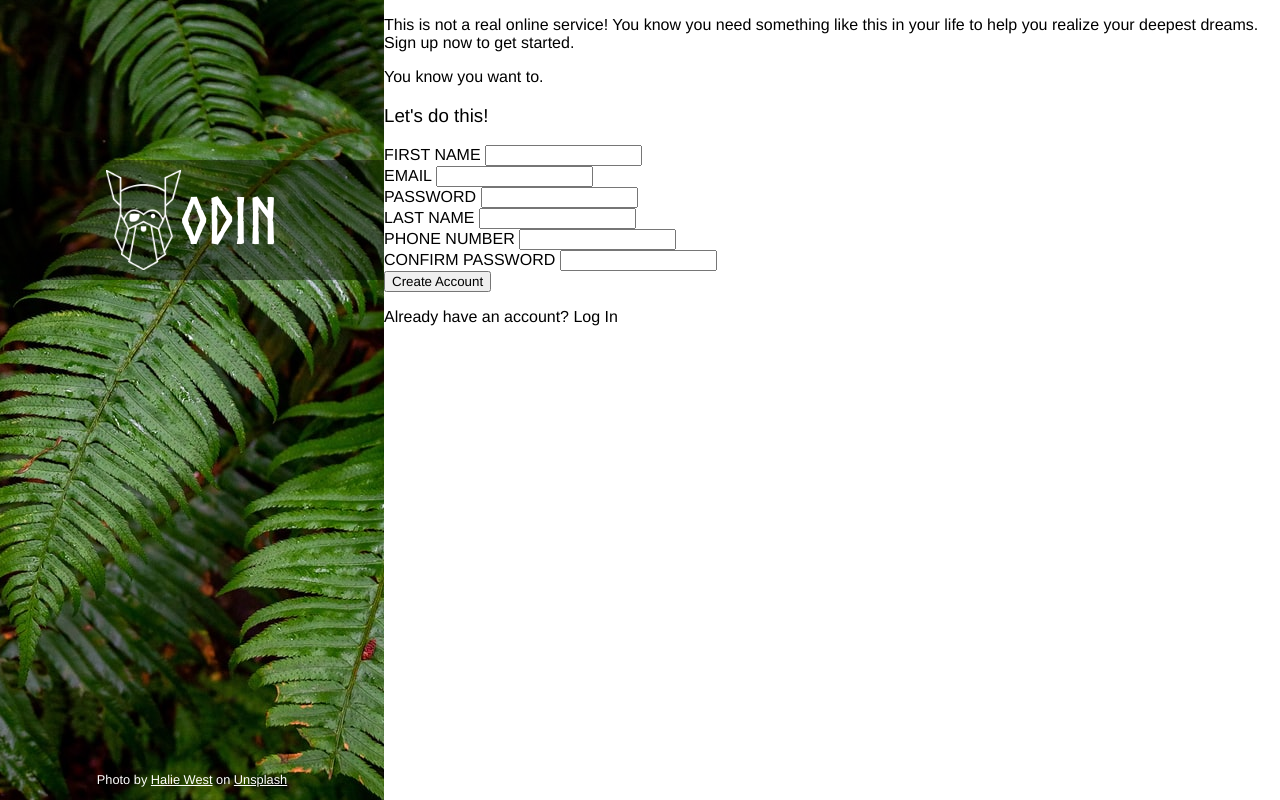
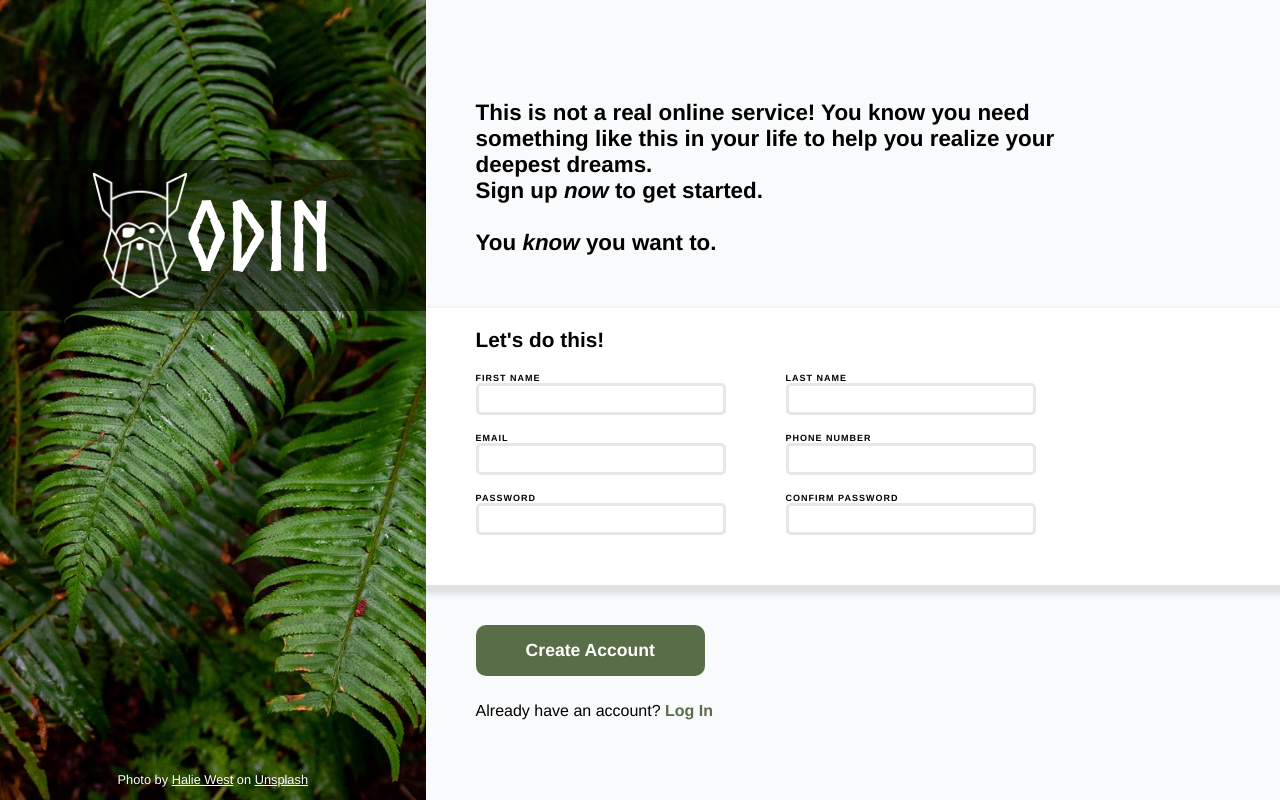
Before and after one commit to yulopadua/sign-up-form, a plain HTML site: page index.html in a window 1280 px wide. Drawn offline with Linux system fonts and the light colour scheme.

Commit message:
Add style

```diff
--- a/index.html
+++ b/index.html
@@ -11,21 +11,24 @@
 
     <div class="content">
         <div class="image-section">
-            <div class="background-image">
             <div class="logo">
                 <img src="./assets/odin-lined.png" alt="odin logo">
                 ODIN
             </div>
             <p>Photo by <a href="">Halie West</a> on <a href="">Unsplash</a></p>
         </div>
-        </div>
 
         <div class="text-section">
 
-            <p>This is not a real online service! You know you need something like this in your life to help you realize your deepest dreams. Sign up now to get started.</p>
-            <p>You know you want to.</p>
+            <p>This is not a real online service! You know you need something like this in your life to help you realize your deepest dreams.
+            <br>
+            Sign up <i>now</i> to get started.
+            <br>
+            <br>
+            You <i>know</i> you want to.</p>
 
-            <form>
+            <form action="#">
+                <div class="form-section">
                     <h3>Let's do this!</h3>
 
                     <div class="inputs">
@@ -35,8 +38,19 @@
                                 <input type="text" name="firstName" id="first-name">
                             </div>
                             <div>
+                                <label for="last-name">LAST NAME</label>
+                                <input type="text" name="lastName" id="last-name">
+                            </div>
+                        </div>
+
+                        <div>
+                            <div>
                                 <label for="email">EMAIL</label>
                                 <input type="email" name="email" id="email">
+                            </div>
+                            <div>
+                                <label for="phone-number">PHONE NUMBER</label>
+                                <input type="tel" name="phoneNumber" id="phone-number">
                             </div>
                         </div>
 
@@ -46,29 +60,18 @@
                                 <input type="password" name="password" id="password">
                             </div>
                             <div>
-                            <label for="last-name">LAST NAME</label>
-                            <input type="text" name="lastName" id="last-name">
-                        </div>
-                    </div>
-
-                    <div>
-                        <div>
-                            <label for="phone-number">PHONE NUMBER</label>
-                            <input type="tel" name="phoneNumber" id="phone-number">
-                        </div>
-                        <div>
                                 <label for="confirm-password">CONFIRM PASSWORD</label>
                                 <input type="password" name="confirm-password" id="confirm-password">
                             </div>
                         </div>
                     </div>
+                </div>
 
+                <div class="submit">
+                    <button type="submit">Create Account</button>
+                    <p>Already have an account? <a href="">Log In</a></p>
+                </div>
             </form>
-
-            <div>
-                <button>Create Account</button>
-                <p>Already have an account? Log In</p>
-            </div>
         </div>
     </div>
 </body>
--- a/style.css
+++ b/style.css
@@ -20,36 +20,121 @@ a {
 
 .content {
     display: flex;
+    min-height: 100vh;
 }
 
-.background-image {
+.image-section {
     background-image: url(assets/bg.jpg);
     background-position: center center;
-    height: 100vh;
-    width: 30vw;
-    display: flex;
+    background-size: cover;
     flex-direction: column;
     justify-content: space-between;
+    display: flex;
+    text-align: center;
+    width: 60vw;
 }
 
-.background-image > p {
+.image-section > p {
     color: white;
     font-size: 0.8rem;
-    text-align: center;
 }
 
 .logo > img {
-    height: 100px;
+    height: 125px;
 }
 
 .logo {
     color: white;
     font-family: "Norse Bold";
-    font-size: 4rem;
+    font-size: 6rem;
     display: flex;
     justify-content: center;
     align-items: center;
-    background-color: rgba(0, 0, 0, 0.4);
-    padding: 10px 0;
+    background-color: rgba(0, 0, 0, 0.5);
+    padding: 13px 0;
     margin-top: 20vh;
 }
+
+
+.text-section {
+    background-color: #f9fafb;
+}
+
+.text-section > p {
+    font-weight: bold;
+    font-size: 1.4rem;
+    margin-top: 100px;
+    margin-right: 170px;
+    padding-left: 50px;
+    padding-bottom: 30px;
+}
+
+.text-section > p > i {
+    font-weight: bold;
+}
+
+.form-section {
+    background-color: white;
+    padding-left: 50px;
+    padding-bottom: 32px;
+    box-shadow: 0 5px 5px 4px rgb(0 0 0 / 10%);
+}
+
+h3 {
+    font-weight: bold;
+    font-size: 1.3rem;
+    padding-top: 20px;
+}
+
+.inputs > div {
+    display: flex;
+    font-size: xx-small;
+    flex-wrap: wrap;
+    column-gap: 60px;
+    row-gap: 18px;
+    margin-bottom: 18px;
+}
+
+.inputs label {
+    display: block;
+    font-weight: bold;
+    letter-spacing: 1px;
+}
+
+.inputs input {
+    width: 250px;
+    font-size: 1.3rem;
+    border: solid #E5E7EB;
+    border-radius: 5px;
+}
+
+button {
+    background-color: #596D48;
+    color: white;
+    font-size: 1.1rem;
+    font-weight: bold;
+    padding: 15px 50px;
+    border-radius: 10px;
+    border: none;
+    cursor: pointer;
+}
+
+.submit {
+    padding-left: 50px;
+    padding-top: 40px;
+}
+
+.submit a {
+    color: #596D48;
+    font-weight: bold;
+    text-decoration: none;
+}
+
+.submit p {
+    padding-top: 10px;
+}
+
+input:focus {
+    outline: none;
+    border: solid blue;
+}
```
Lines whose indentation alone changed are shown as unchanged.
